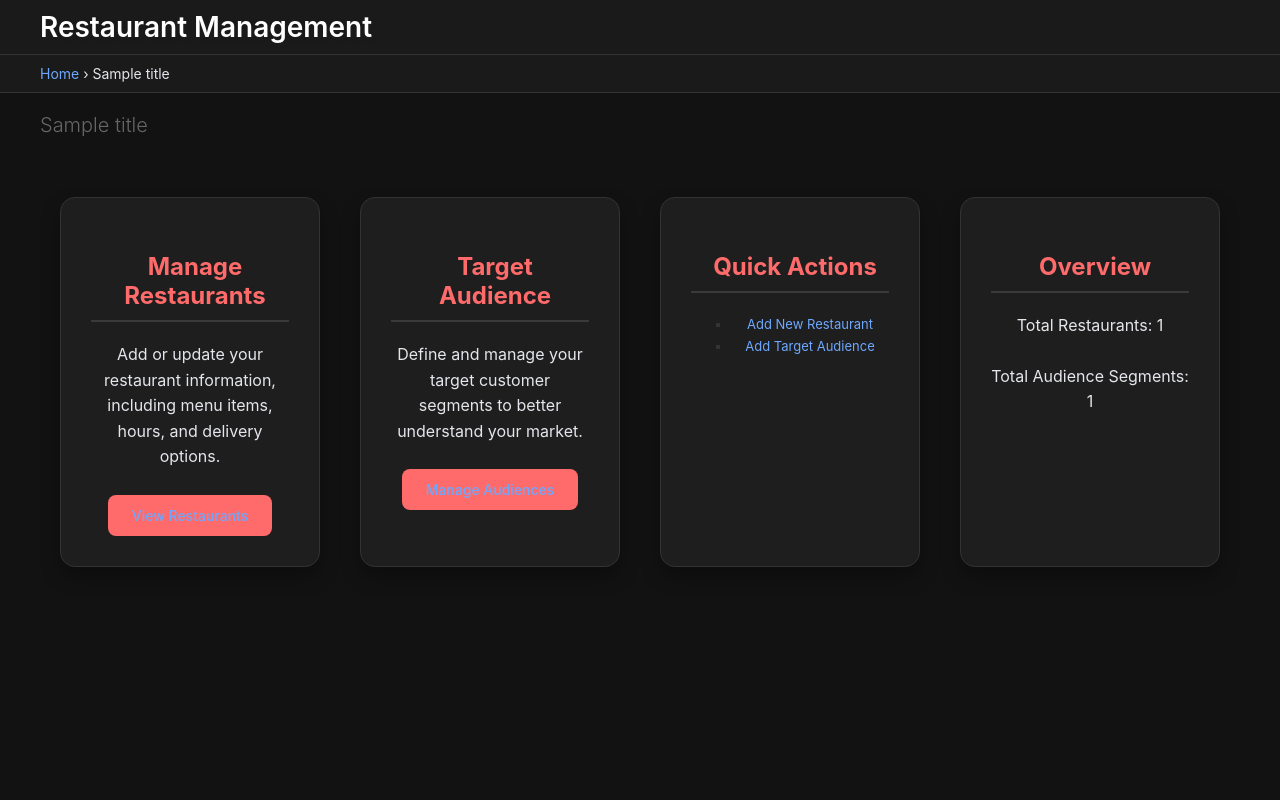
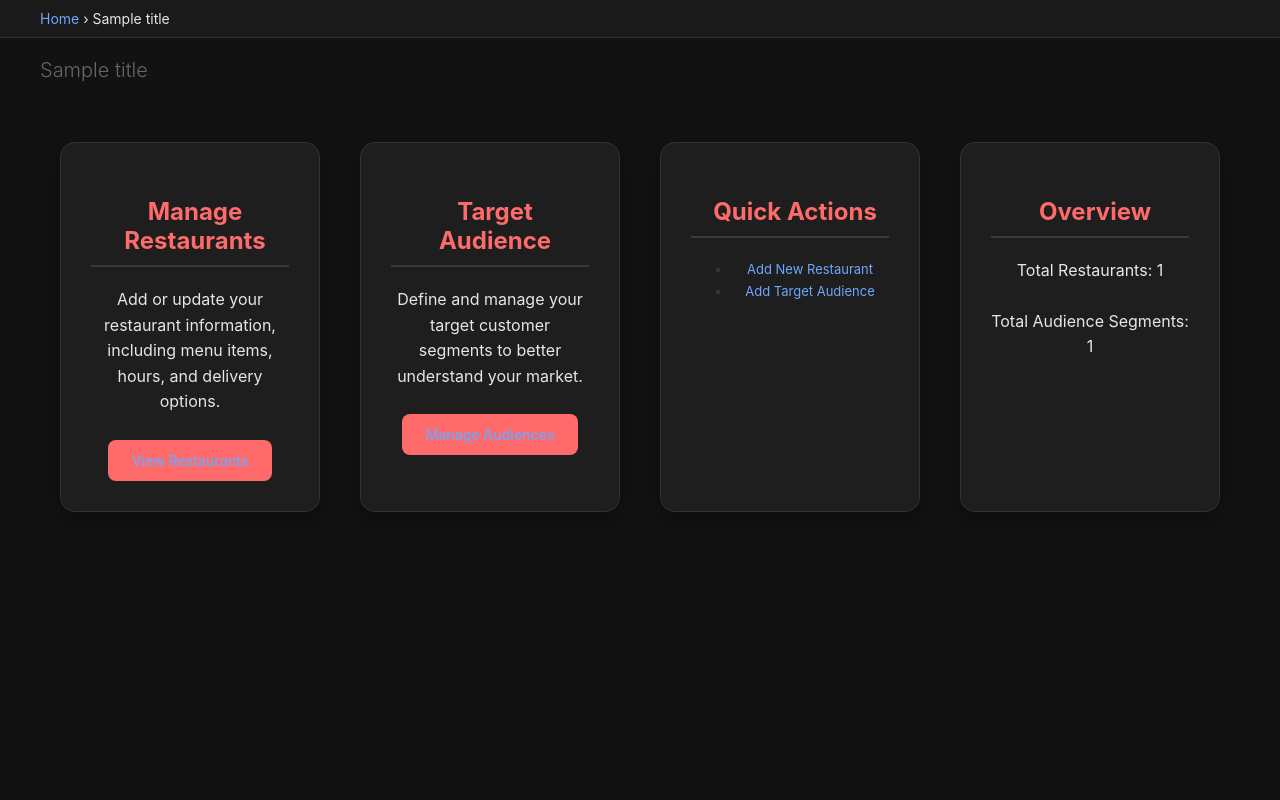
Before and after one commit to GOUTHAM-2002/Brazil-Project, a Django app: template restaurant/templates/admin/index.html in a window 1280 px wide. Run offline with Django 4.2, Linux system fonts and the light colour scheme; the template is opened without the code that fills it: most values are stand-ins (such as "Sample title", 1, 10 or a date in 2020).

Commit message:
removed headers

```diff
--- a/restaurant/templates/admin/base_site.html
+++ b/restaurant/templates/admin/base_site.html
@@ -5,6 +5,14 @@
 
 {% block extrastyle %}
 <style>
+
+        /* Add your custom styles here */
+        #header {
+        display: none; /* Hides the header */
+    }
+    #container {
+        margin-top: 0; /* Adjusts the container margin */
+    }
     /* Color Variables */
 :root {
     --primary-color: #FF6B6B;
```
Also changed, not shown: db.sqlite3.
